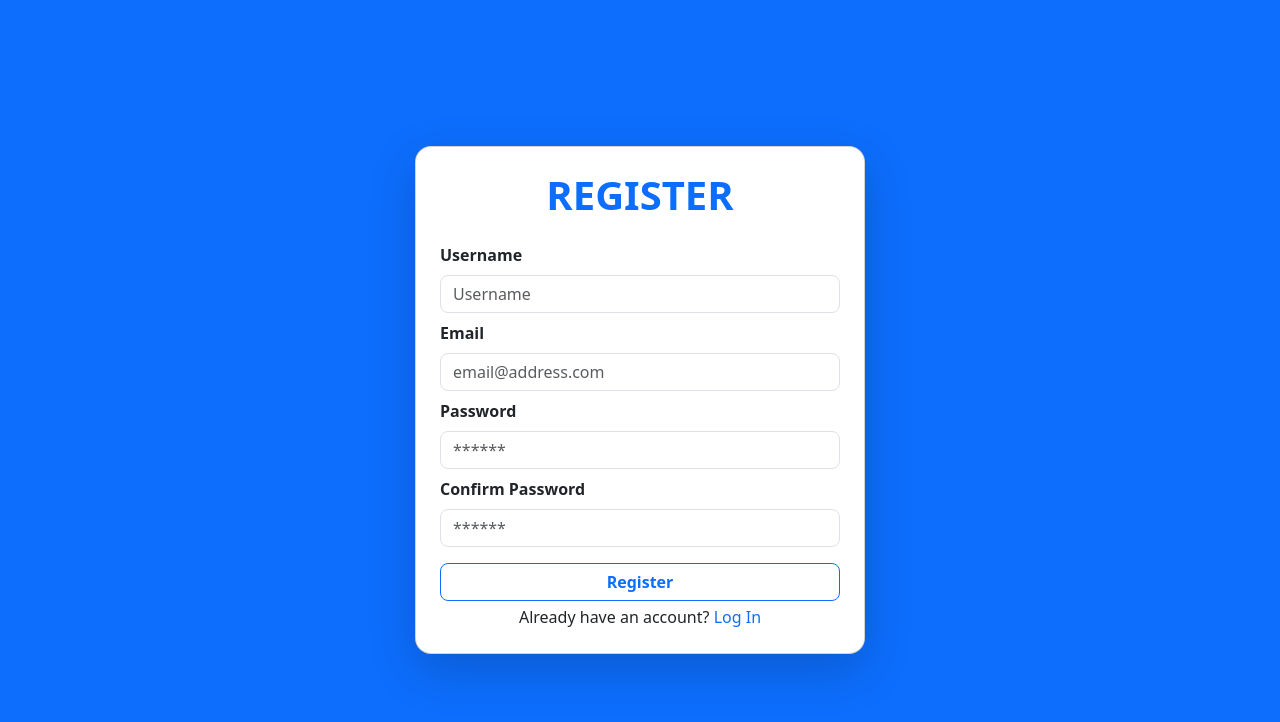
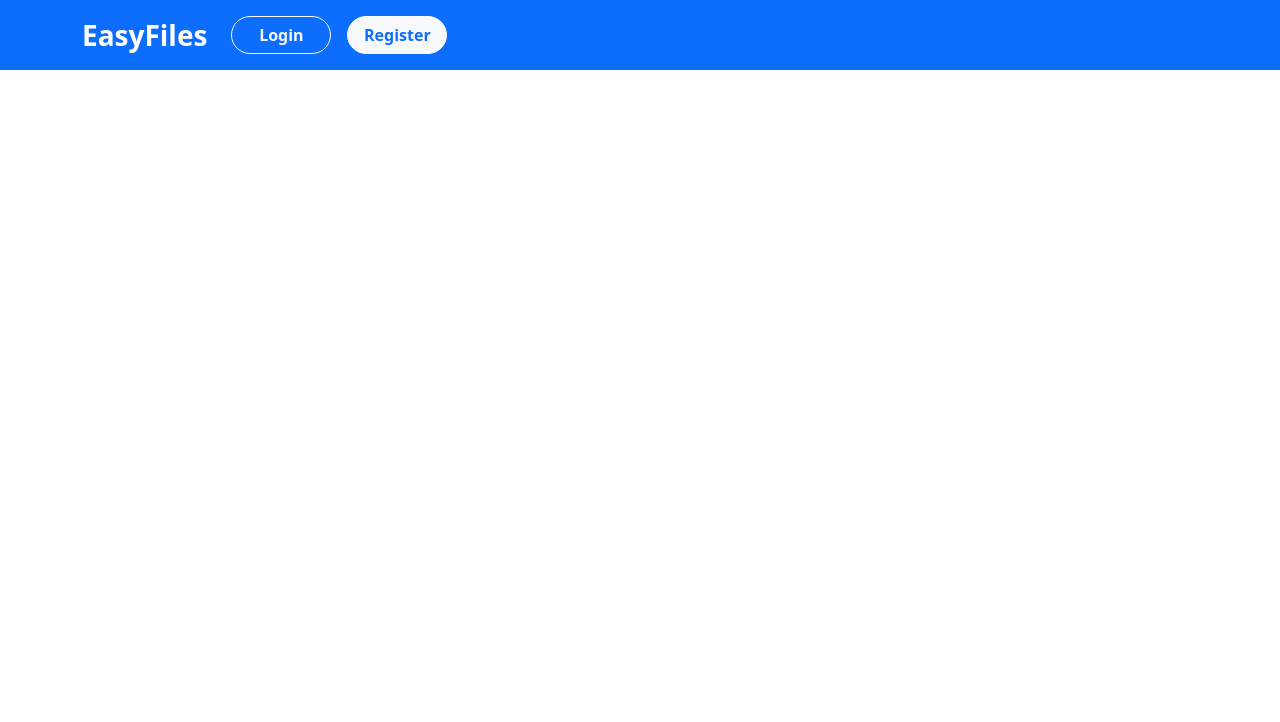
Before and after one commit to SistemBasisData2023/EasyFiles, a React (Create React App) app in the folder frontend/: page / in a window 1280 px wide. Shown: the top 722 px of the page. Built offline with nearby package versions, Linux system fonts and the light colour scheme.

Commit message:
add navbar

```diff
--- a/frontend/src/App.js
+++ b/frontend/src/App.js
@@ -1,6 +1,6 @@
 //import "./App.css";
 import React from "react";
-import { Container } from "react-bootstrap";
+import Navbar from "./component/NavBar";
 import Login from "./component/Login";
 import Signup from "./component/SignUp";
 import { BrowserRouter as Router, Routes, Route } from "react-router-dom";
@@ -9,7 +9,8 @@ function App() {
   return (
     <Router>
       <Routes>
-        <Route path="/" element={<Signup />} />
+        <Route path="/" element={<Navbar />} />
+        <Route path="/signup" element={<Signup />} />
         <Route path="/login" element={<Login />} />
       </Routes>
     </Router>
--- /dev/null
+++ b/frontend/src/component/NavBar.js
@@ -0,0 +1,43 @@
+import React from "react";
+import {
+  Container,
+  Navbar,
+  Nav,
+  Button,
+  Form,
+  FormControl,
+} from "react-bootstrap";
+import "../styles/Navbar.css";
+
+export default function NavBar() {
+  return (
+    <Navbar collapseOnSelect expand="lg" bg="primary" variant="dark">
+      <Container>
+        <Navbar.Brand href="#home" className="fs-3">
+          <strong>EasyFiles</strong>
+        </Navbar.Brand>
+        <Navbar.Toggle aria-controls="responsive-navbar-nav" />
+        <Navbar.Collapse id="responsive-navbar-nav">
+          <Nav>
+            <Nav.Link href="/login">
+              <Button
+                variant="outline-light"
+                className="fw-bold login rounded-5"
+              >
+                Login
+              </Button>
+            </Nav.Link>
+            <Nav.Link eventKey={2} href="/signup">
+              <Button
+                variant="light"
+                className="text-primary fw-bold register rounded-5"
+              >
+                Register
+              </Button>
+            </Nav.Link>
+          </Nav>
+        </Navbar.Collapse>
+      </Container>
+    </Navbar>
+  );
+}
--- /dev/null
+++ b/frontend/src/styles/Navbar.css
@@ -0,0 +1,16 @@
+.login {
+    width: 100px;
+}
+.login:hover {
+    color:#0d6efd !important;
+}
+
+.register {
+    width: 100px;
+}
+.register:hover {
+    color:#FFF !important;
+    background-color: #0d6efd !important;
+    border-width: 1.5px !important;
+    border-color: #FFF !important;
+}
```
